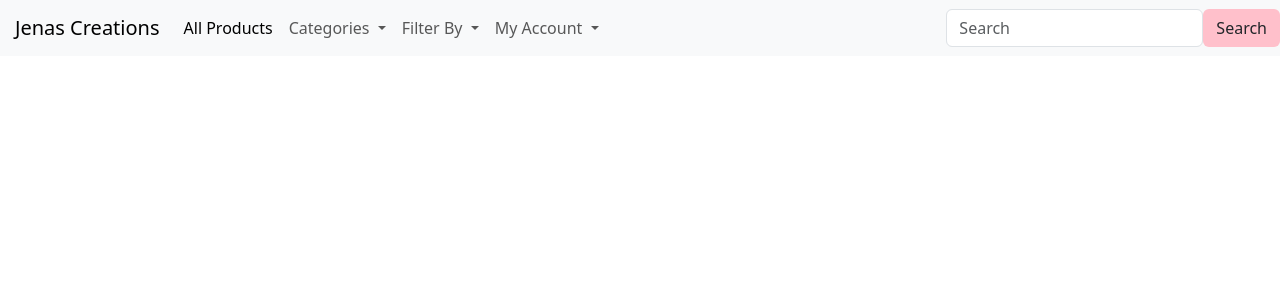
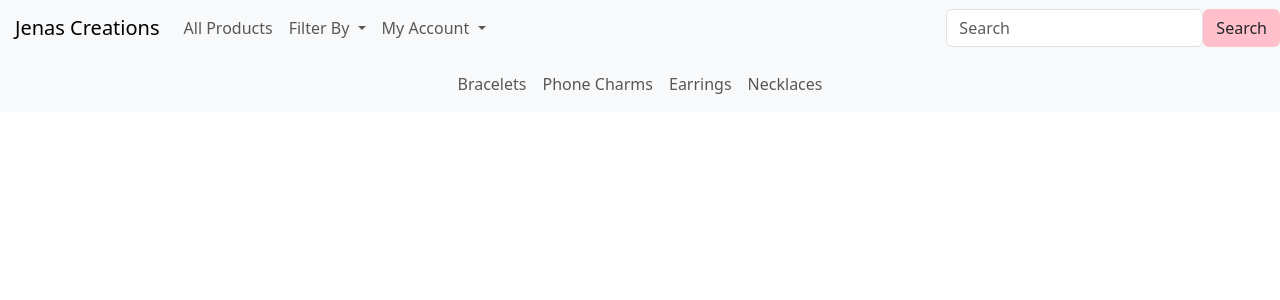
Before and after one commit to leoniemclaughlin7/jenas-creations, a Django app: page / in a window 1280 px wide. Shown: the top 300 px of the page. Run offline with Django 3.2, Linux system fonts and the light colour scheme; some libraries are stand-ins or nearby versions.

Commit message:
Add categories to nav bar and active class if clicked on

```diff
--- a/static/css/base.css
+++ b/static/css/base.css
@@ -3,11 +3,19 @@ html {
 }
 
 body {
-    padding-top: 70px;
+    padding-top: 135px;
 }
 
 .navbar-brand {
     margin-left: 15px;
+}
+
+.navbar-expand-lg {
+    justify-content: center;
+}
+
+.nav-item.active a.nav-link {
+    color: pink;
 }
 
 .center-form {
--- a/templates/base.html
+++ b/templates/base.html
@@ -52,18 +52,7 @@
               <div class="collapse navbar-collapse" id="navbarSupportedContent">
                 <ul class="navbar-nav me-auto mb-2 mb-lg-0">
                   <li class="nav-item">
-                    <a class="nav-link active" aria-current="page" href="{% url 'products' %}">All Products</a>
-                  </li>
-                  <li class="nav-item dropdown">
-                    <a class="nav-link dropdown-toggle" href="#" role="button" data-bs-toggle="dropdown" aria-expanded="false">
-                      Categories
-                    </a>
-                    <ul class="dropdown-menu">
-                        <a href="{% url 'products' %}?category=Bracelets" class="dropdown-item">Bracelets</a>
-                        <a href="{% url 'products' %}?category=Phone Charms" class="dropdown-item">Phone Charms</a>
-                        <a href="{% url 'products' %}?category=Earrings" class="dropdown-item">Earrings</a>
-                        <a href="{% url 'products' %}?category=Necklaces" class="dropdown-item">Necklaces</a>
-                    </ul>
+                    <a class="nav-link" aria-current="page" href="{% url 'products' %}">All Products</a>
                   </li>
                   <li class="nav-item dropdown">
                     <a class="nav-link dropdown-toggle" href="#" role="button" data-bs-toggle="dropdown" aria-expanded="false">
@@ -98,6 +87,7 @@
                 </form>
               </div>
           </nav>
+          {% include 'includes/category-nav.html' %}
     </header>
 
     <!-- Container for rendering messages taken from I Think Therefore I Blog walkthrough -->
--- /dev/null
+++ b/templates/includes/category-nav.html
@@ -0,0 +1,21 @@
+
+<nav class="navbar navbar-expand-lg bg-body-tertiary container-fluid">
+  <div class="row ">
+    <div class="col">
+      <ul class="navbar-nav w-auto mx-auto">
+        <li class="nav-item {% for category in current_categories %}{% if category.name == 'Bracelets' %}active{% endif %}{% endfor %}">
+          <a class="nav-link" href="{% url 'products' %}?category=Bracelets" class="dropdown-item">Bracelets</a>
+        </li>
+        <li class="nav-item {% for category in current_categories %}{% if category.name == 'Phone Charms' %}active{% endif %}{% endfor %}">
+          <a class="nav-link" href="{% url 'products' %}?category=Phone Charms" class="dropdown-item">Phone Charms</a>
+        </li>
+        <li class="nav-item {% for category in current_categories %}{% if category.name == 'Earrings' %}active{% endif %}{% endfor %}">
+          <a class="nav-link" href="{% url 'products' %}?category=Earrings" class="dropdown-item">Earrings</a>
+        </li>
+        <li class="nav-item {% for category in current_categories %}{% if category.name == 'Necklaces' %}active{% endif %}{% endfor %}">
+          <a class="nav-link" href="{% url 'products' %}?category=Necklaces" class="dropdown-item">Necklaces</a>
+        </li>
+      </ul>
+    </div>
+  </div>
+</nav>
```
